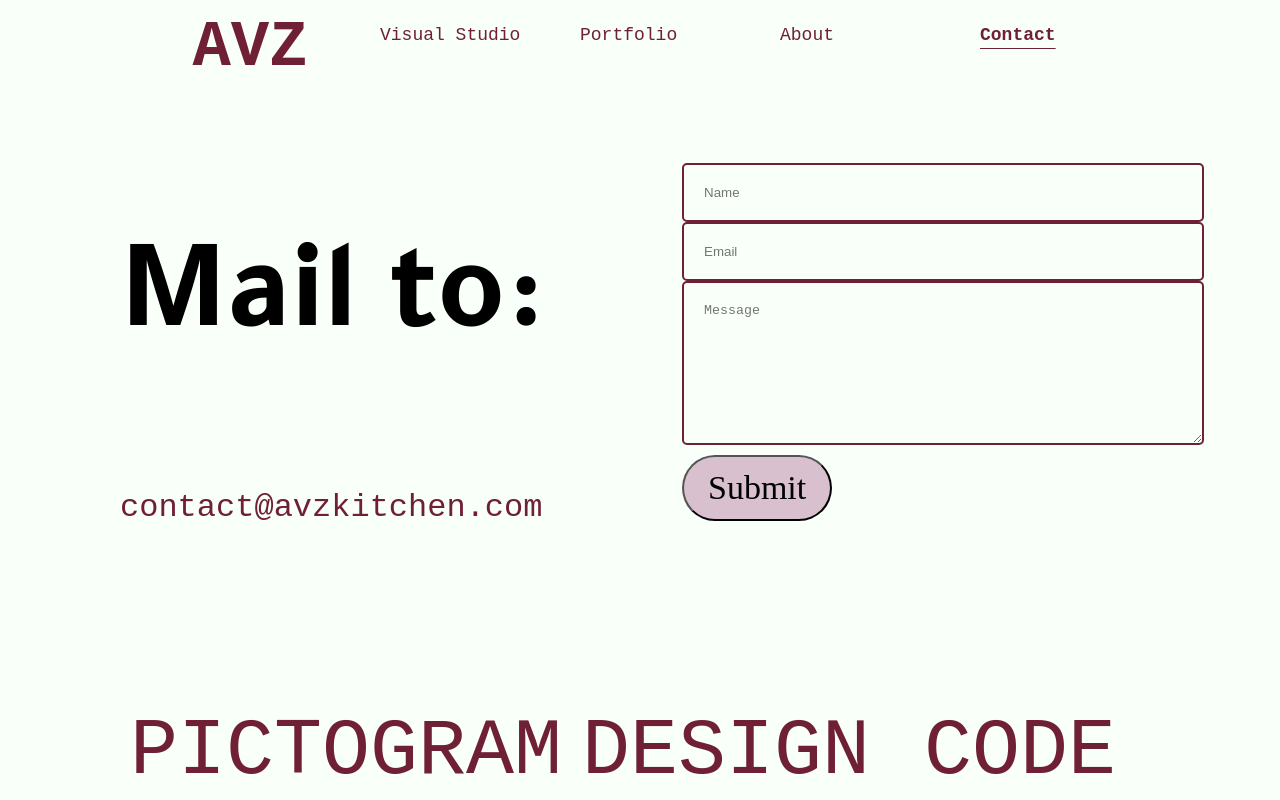
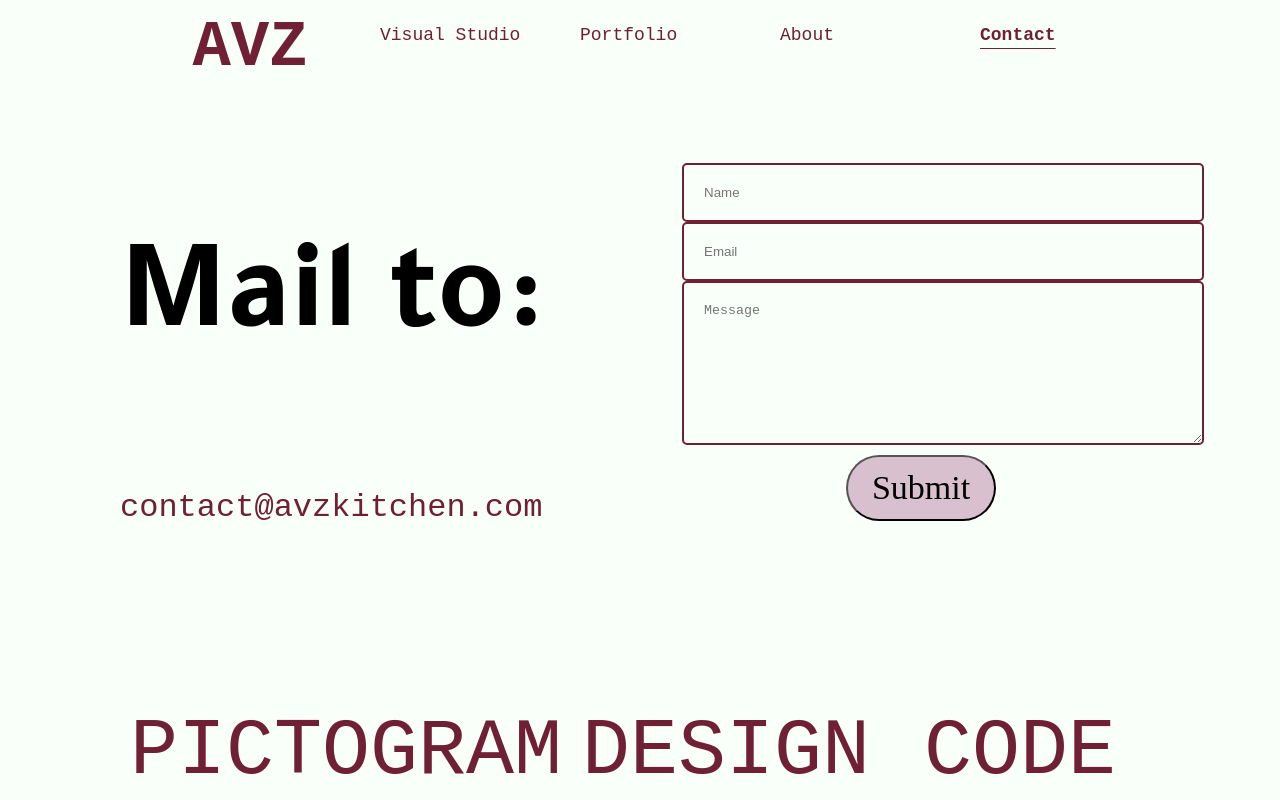
Before and after one commit to avz-kitchen/avzkitchen, a React (Vite) app in the folder portfolio/: page /contact in a window 1280 px wide. Shown: the top 800 px of the page. Built offline with nearby package versions, Linux system fonts and the light colour scheme; a web font is replaced by a local one.

Commit message:
Refactor AboutSection layout and styles; adjust image width and padding, and center Submit button in ContactSection

```diff
--- a/portfolio/src/components/aboutSection/AboutSection.jsx
+++ b/portfolio/src/components/aboutSection/AboutSection.jsx
@@ -38,13 +38,11 @@ const AboutSection = ({ isAboutPage }) => {
     <section className="about-section">
       <GridLayout columns={2}>
         <motion.div
-          className="about-avz"
           ref={ref}
           variants={variants}
           initial="initial"
           animate={isInView ? "animate" : "initial"}
         >
-          <motion.div className="titleContainer" variants={variants}>
           <div className="title">
             <h1>
               Hello, {"I'm "}
@@ -61,7 +59,6 @@ const AboutSection = ({ isAboutPage }) => {
             </h2>
           </div>
         </motion.div>
-        </motion.div>
         <motion.div>
           <img src="/about/avz-anime.gif" alt="animated illustration of av" />
           {!isAboutPage && (
@@ -69,7 +66,6 @@ const AboutSection = ({ isAboutPage }) => {
               <button
                 style={{
                   justifySelf: "center",
-                  marginLeft: "20%",
                 }}
               >
                 About Me
--- a/portfolio/src/components/aboutSection/AboutSection.module.scss
+++ b/portfolio/src/components/aboutSection/AboutSection.module.scss
@@ -15,6 +15,7 @@
 
     h1, h2 {
       margin: 0;
+      padding: 0;
     }
 
     b {
@@ -42,7 +43,7 @@
 }
 img{
 
-      width: 120%;
+      width: 50vw;
       border-radius: 0.5rem;
       margin-bottom: 1rem;
       overflow: hidden;
--- a/portfolio/src/components/contactSection/ContactSection.jsx
+++ b/portfolio/src/components/contactSection/ContactSection.jsx
@@ -51,7 +51,13 @@ const ContactSection = () => {
             <input type="text" required placeholder="Name" name="name" />
             <input type="email" required placeholder="Email" name="email" />
             <textarea rows={8} placeholder="Message" name="message" />
-            <button>Submit</button>
+            <button
+              style={{
+                justifySelf: "center",
+              }}
+            >
+              Submit
+            </button>
             {error && <p className="error-message">Error sending message</p>}
             {success && (
               <p className="success-message">Message sent successfully</p>
```
Lines whose indentation alone changed are shown as unchanged.
